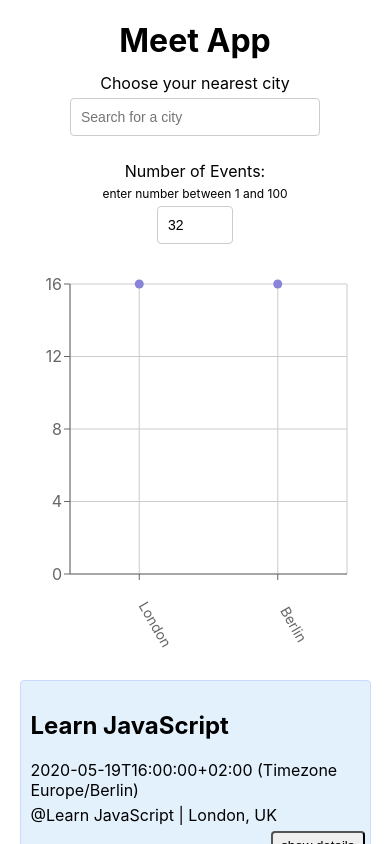
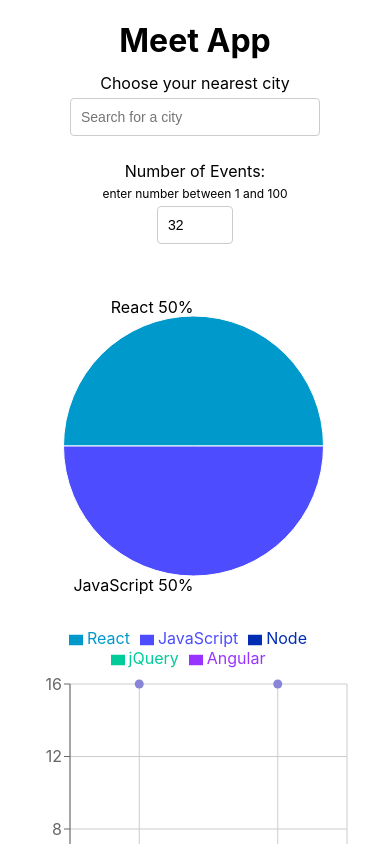
Before and after one commit to Guenzler/Meet_APP, a React (Create React App) app: page / in a window 390 px wide. Shown: the top 844 px of the page. Built offline with nearby package versions, Linux system fonts and the light colour scheme.

Commit message:
add event genres chart

```diff
--- a/src/App.css
+++ b/src/App.css
@@ -1,6 +1,6 @@
 @import url(https://fonts.googleapis.com/css?family=Roboto:500);
 
-#pageTitle{
+#pageTitle {
   text-align: center;
   margin-bottom: 0;
   padding-bottom: 0;
@@ -24,7 +24,7 @@ p {
   margin: 5px 0;
 }
 
-.loader{
+.loader {
   text-align: center;
 }
 
@@ -63,19 +63,19 @@ input[type="number"] {
   box-shadow: 10px 10px 16px -12px rgba(0, 0, 0, 0.75);
 }
 
-.suggestions > li {
+.suggestions>li {
   text-align: left;
   padding: 8px 6px 8px 10px;
   background-color: #eee;
   cursor: default;
 }
 
-.suggestions > li:last-child {
+.suggestions>li:last-child {
   border-bottom-left-radius: 4px;
   border-bottom-right-radius: 4px;
 }
 
-.suggestions > li:hover {
+.suggestions>li:hover {
   background-color: #bcdcdb;
 }
 
@@ -99,9 +99,9 @@ input[type="number"] {
   cursor: pointer;
 }
 
-#infoText{
-margin: 5 0 5 0;
-font-size: 12px;
+#infoText {
+  margin: 5 0 5 0;
+  font-size: 12px;
 }
 
 .alerts-container {
@@ -111,3 +111,14 @@ font-size: 12px;
   width: 250px;
   z-index: 1000;
 }
+
+.charts-container {
+  display: grid;
+  grid-template-columns: 1fr 1fr;
+}
+
+@media all and (max-width: 850px) {
+  .charts-container {
+    grid-template-columns: 1fr;
+  }
+}
--- a/src/App.js
+++ b/src/App.js
@@ -8,7 +8,8 @@ import Loader from './components/Loader';
 import { extractLocations, getEvents } from './api';
 import './App.css';
 import { InfoAlert, ErrorAlert, WarningAlert } from './components/Alert';
-import CityEventsChart from './components/CityEventsChart'
+import CityEventsChart from './components/CityEventsChart';
+import EventGenresChart from './components/EventGenresChart';
 
 const App = () => {
 
@@ -54,11 +55,20 @@ const App = () => {
         allLocations={allLocations}
         setCurrentCity={setCurrentCity}
         setInfoAlert={setInfoAlert} />
+
       <NumberOfEvents
         setCurrentNOE={setCurrentNOE}
         setErrorAlert={setErrorAlert} />
-      <CityEventsChart allLocations={allLocations} events={events} />
-      {isDataLoading ? <Loader /> : <EventList events={events} />}
+
+      {isDataLoading ? <Loader /> : null}
+
+      <div className="charts-container">
+        <EventGenresChart events={events} />
+        <CityEventsChart allLocations={allLocations} events={events} />
+      </div>
+
+      <EventList events={events} />
+
     </div>
   );
 }
--- a/src/components/CityEventsChart.js
+++ b/src/components/CityEventsChart.js
@@ -16,7 +16,7 @@ const CityEventsChart = ({ allLocations, events }) => {
 
     useEffect(() => {
         setData(getData());
-    }, [`${events}`]);
+    }, [JSON.stringify(events)]);
 
     const getData = () => {
         const data = allLocations.map((location) => {
--- /dev/null
+++ b/src/components/EventGenresChart.js
@@ -0,0 +1,74 @@
+// src/components/EventGenresChart.js
+
+import { useState, useEffect } from 'react';
+import { ResponsiveContainer, PieChart, Pie, Cell, Legend } from 'recharts';
+
+
+const EventGenresChart = ({ events }) => {
+    const [data, setData] = useState([]);
+    const genres = ['React', 'JavaScript', 'Node', 'jQuery', 'Angular'];
+    const colors = ['#0099cc', '#4d4dff', '#002db3', '#00cc99', '#9933ff'];
+
+    useEffect(() => {
+        setData(getData());
+    }, [JSON.stringify(events)]);
+
+    function getData() {
+        const eventData = genres.map(genre => {
+            const filteredEvents = events.filter(event => event.summary.includes(genre));
+            return {
+                name: genre,
+                value: filteredEvents.length
+            }
+        });
+        return eventData;
+    }
+
+    const renderCustomizedLabel = ({ cx, cy, midAngle, outerRadius, percent, index }) => {
+        const RADIAN = Math.PI / 180;
+        const radius = outerRadius;
+        const x = cx + radius * Math.cos(-midAngle * RADIAN) * 1.07;
+        const y = cy + radius * Math.sin(-midAngle * RADIAN) * 1.07;
+        return percent ? (
+            <text
+                x={x}
+                y={y}
+                fill="#000000"
+                textAnchor={x > cx ? 'start' : 'end'}
+                dominantBaseline="central"
+            >
+                {`${genres[index]} ${(percent * 100).toFixed(0)}%`}
+            </text>
+        ) : null;
+    };
+
+    return (
+        <ResponsiveContainer width="99%" height={400}>
+            <PieChart margin={{
+                    top: 0,
+                    right: 20,
+                    bottom: 0,
+                    left: 20,
+                }}>
+                <Pie
+                    data={data}
+                    dataKey="value"
+                    fill="#000000"
+                    labelLine={false}
+                    label={renderCustomizedLabel}
+                    outerRadius={130}
+                >
+                    {
+                        data.map((entry, index) => (
+                            <Cell key={`cell-${index}`} fill={colors[index]} />
+                        ))
+                    }
+                </Pie>
+                <Legend verticalAlign="bottom" align="center" height={36}/>
+            </PieChart>
+        </ResponsiveContainer>
+    );
+
+};
+
+export default EventGenresChart;
```
